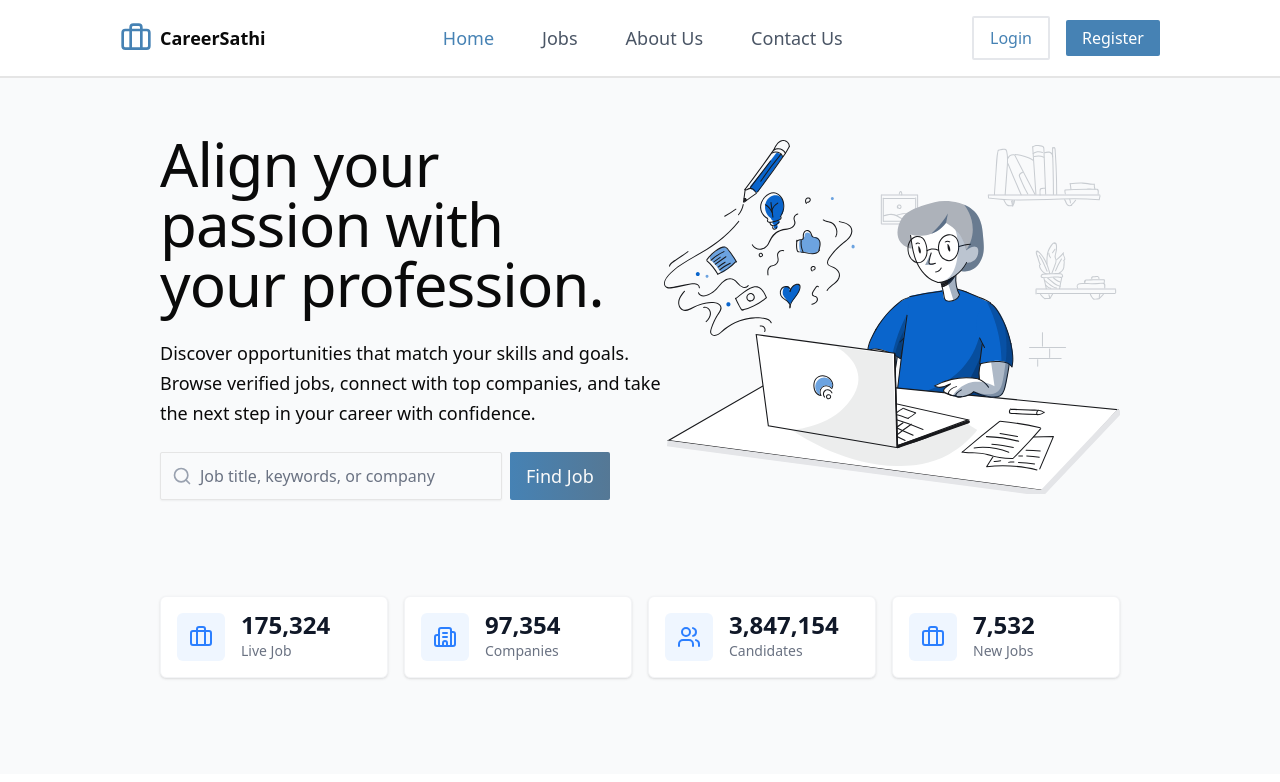
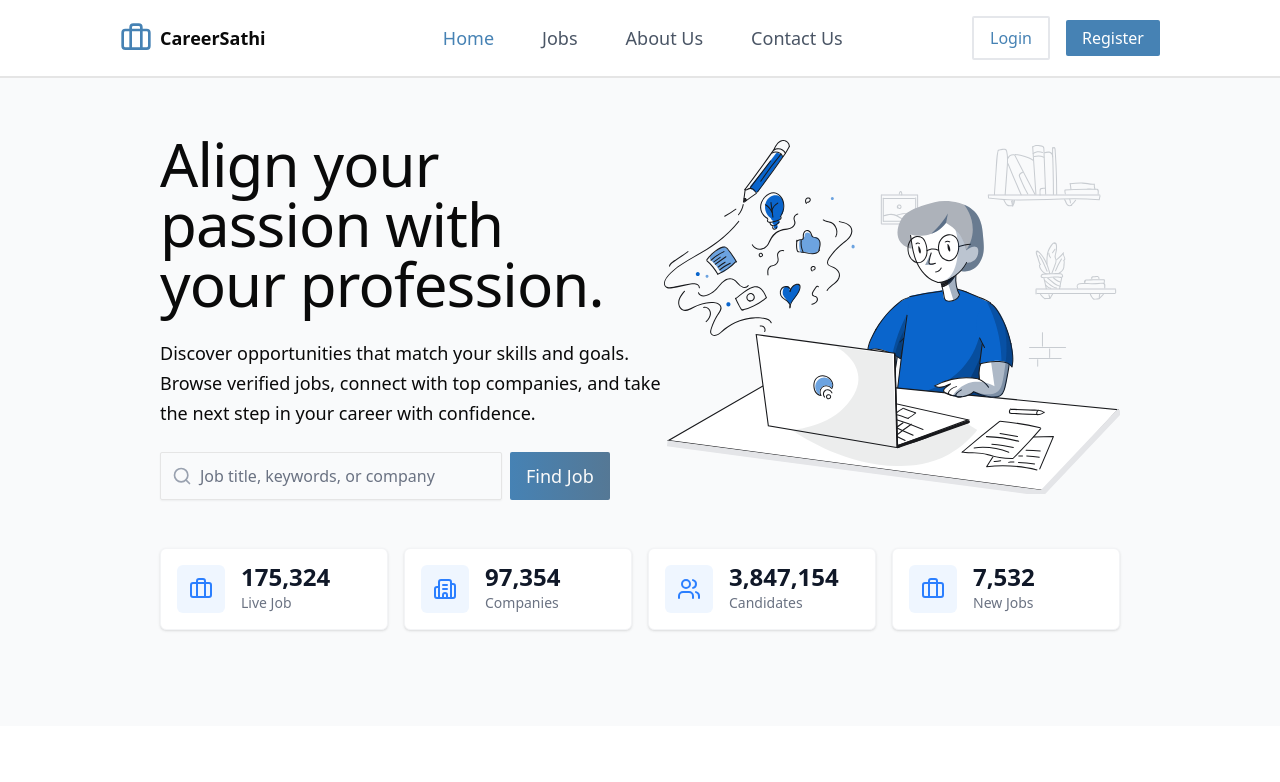
Before and after one commit to Motitumbahamphe7952/JobPortal_vrit, a React (Vite) app: page / in a window 1280 px wide. Shown: the top 782 px of the page. Built offline with nearby package versions, Linux system fonts and the light colour scheme.

Commit message:
style: minor css changes

```diff
--- a/src/components/HeroSection/Hero.tsx
+++ b/src/components/HeroSection/Hero.tsx
@@ -52,7 +52,7 @@ const Hero = () => {
           />
         </FlexRow>
       </Grid>
-      <FlexRow className="flex-col sm:flex-row items-center justify-between px-4 sm:px-8 md:px-20 lg:px-40 gap-4 pt-10 md:pt-16 lg:pt-24">
+      <FlexRow className="flex-col sm:flex-row items-center justify-between px-4 sm:px-8 md:px-20 lg:px-40 gap-4 pt-10 md:pt-12">
         {statsData.map((stat, index) => (
           <StatsCard
             key={index}
```
